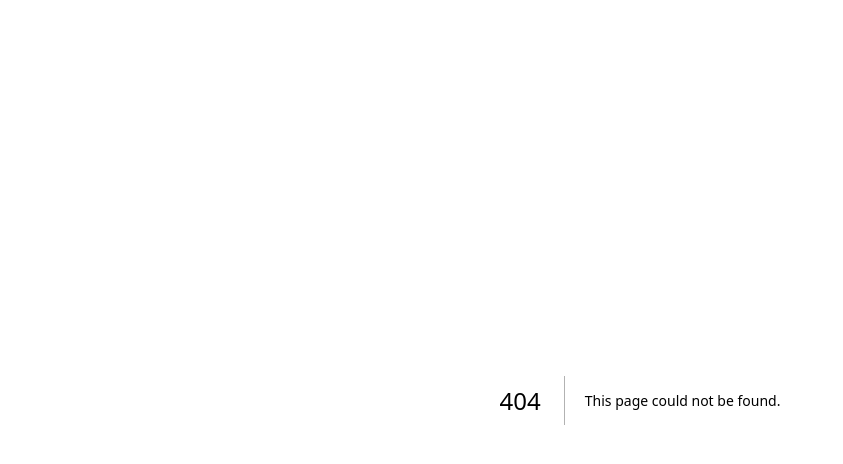
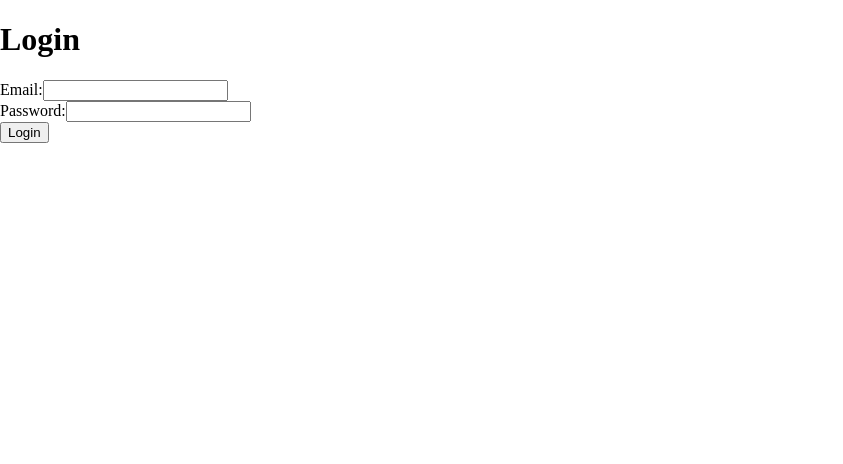
Before and after one commit to Titan-son/Final_Project, a Next.js app: page /login in a window 1280 px wide. Before the commit this address had no page. Shown: the top 464 px of the page, without its empty margins (0-843 px from the left). Built offline with nearby package versions, Linux system fonts and the light colour scheme.

Commit message:
ajout du login*

```diff
--- a/component/LoginForm/LoginFrom.js
+++ b/component/LoginForm/LoginForm.js
@@ -1,18 +1,23 @@
-import { useState } from "react"
-import { useDispatch } from "react-redux"
-import { login } from "@/Redux/authSlice"
+import { useState } from "react";
+import { useDispatch } from "react-redux";
+import { login } from "@/Redux/authSlice";
+import { useRouter } from 'next/router';
+import Link from "next/link";
 
 const LoginForm = () => {
 
     const [email, setEmail] = useState('');
     const [password, setPassword] = useState('');
     const dispatch = useDispatch();
+    const router = useRouter();
 
     const handleSubmit = (e) => {
 
         e.preventDefault();
         // Valider l'authentification de l'utilisateur (à implémenter)
         dispatch(login());
+
+        router.push('/');
     };
 
     return (
@@ -36,7 +41,13 @@ const LoginForm = () => {
         required
             />
             <br />
-            <button type="submit">Login</button>
+            { (password.length > 5 && email.length > 5 && email.includes('@'))?
+            <Link href="/">
+            <button >Login</button>
+            </Link>:
+            <Link href="LoginForm/">
+            <button >Login</button>
+            </Link>}
         </form>
     );
 
--- a/component/navbar/navbar.js
+++ b/component/navbar/navbar.js
@@ -5,6 +5,7 @@ import { HiOutlineMagnifyingGlass } from "react-icons/hi2";
 import { FiPhoneCall } from "react-icons/fi";
 import { BsBag } from "react-icons/bs";
 import { AiFillHeart } from "react-icons/ai";
+import Link from 'next/link';
 
 
 
@@ -70,6 +71,10 @@ export default function Navbar() {
                 <span onClick={toggleFavoris}>
                     <AiFillHeart  className={styles.logo2}/>
                 </span>
+                <Link href="/login">
+                        <span>Login</span>
+                </Link>
+
                 <div className={isOpenFavoris ? styles.favoris + ' ' + styles.open : styles.favoris}>
                     <div className={styles.zone_titre}>
                         <h2>FAVORIS</h2>
--- a/component/navbar/navbar.module.css
+++ b/component/navbar/navbar.module.css
@@ -3,7 +3,7 @@
 .nav {
     height: 90px;
     width: 100%;
-    padding: 5px 10vw;
+    padding: 5px 5vw;
     background-color: white;
     display: flex;
     align-items: center;
@@ -164,7 +164,7 @@
     color: #2f4858;
     display: flex;
     gap: 20px;
-    min-width: 200px;
+    min-width: 270px;
     justify-content: space-between;
 }
 
--- a/pages/index.js
+++ b/pages/index.js
@@ -8,6 +8,7 @@ import Footer from '@/component/Footer/Footer';
 import Community from '@/component/Community/Community';
 import { Button, Card } from 'react-bootstrap';
 import { useState } from 'react';
+import AuthRedirect from '@/component/Authredirect/Authredirect';
 
 export async function getStaticProps() {
   const allJsonData = await fetch('https://example-data.draftbit.com/books')
@@ -32,6 +33,7 @@ export default function Home({ allJsonData }) {
 
   return (
     <>
+    <AuthRedirect/>
       <Head>
         <title>Create Next App</title>
         <meta name="description" content="Generated by create next app" />
--- a/component/Login/Login.js
+++ b/pages/login.js
@@ -1,5 +1,5 @@
 import Head from "next/head";
-import LoginForm from "../LoginForm/LoginFrom";
+import LoginForm from "@/component/LoginForm/LoginForm";
 
 const LoginPage = () => {
     return (
```
Also changed, not shown: component/Authredirect/Authredirect.js (added, +18 -0 lines), component/Login/Login.module.css (deleted).
